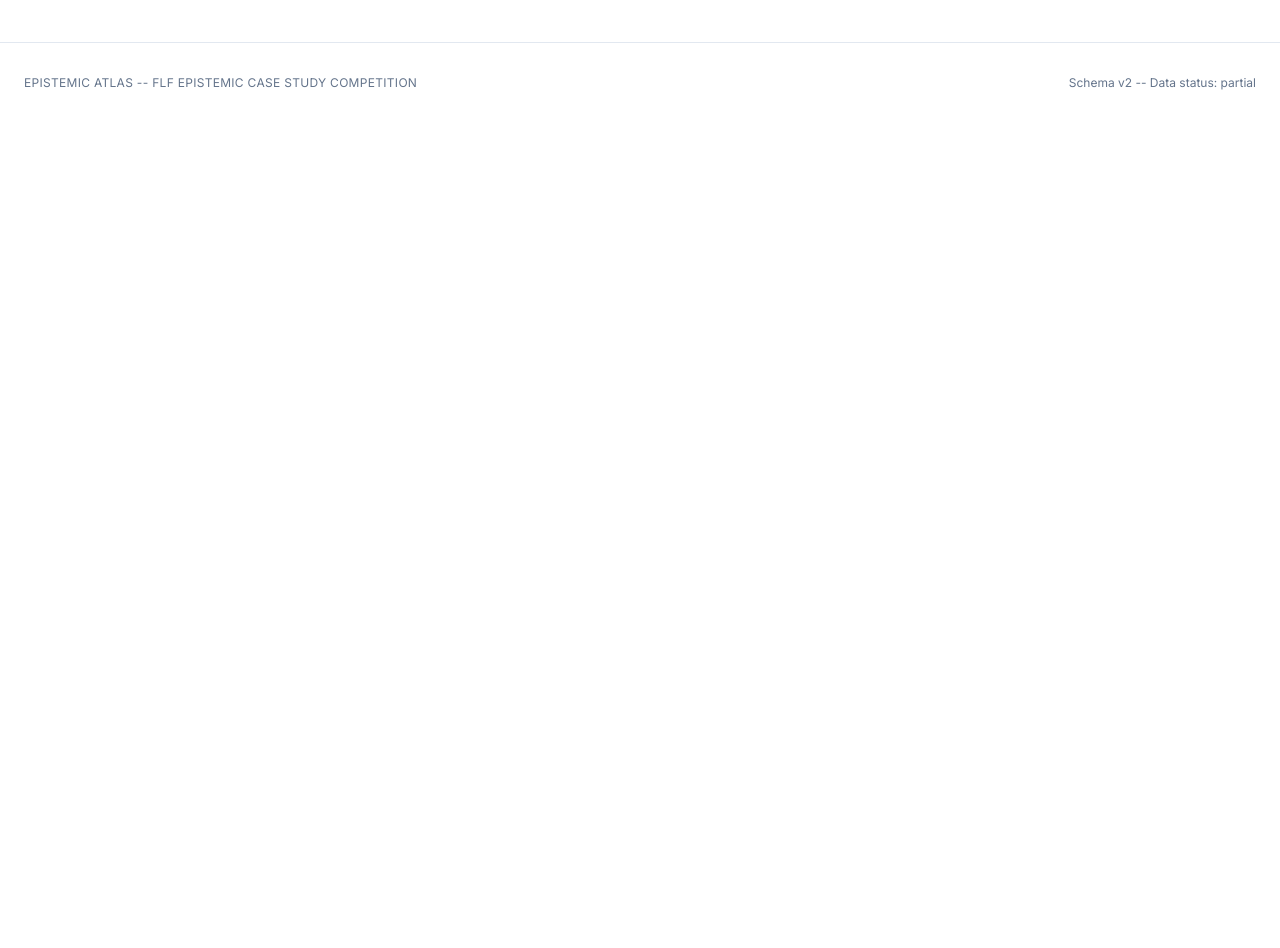
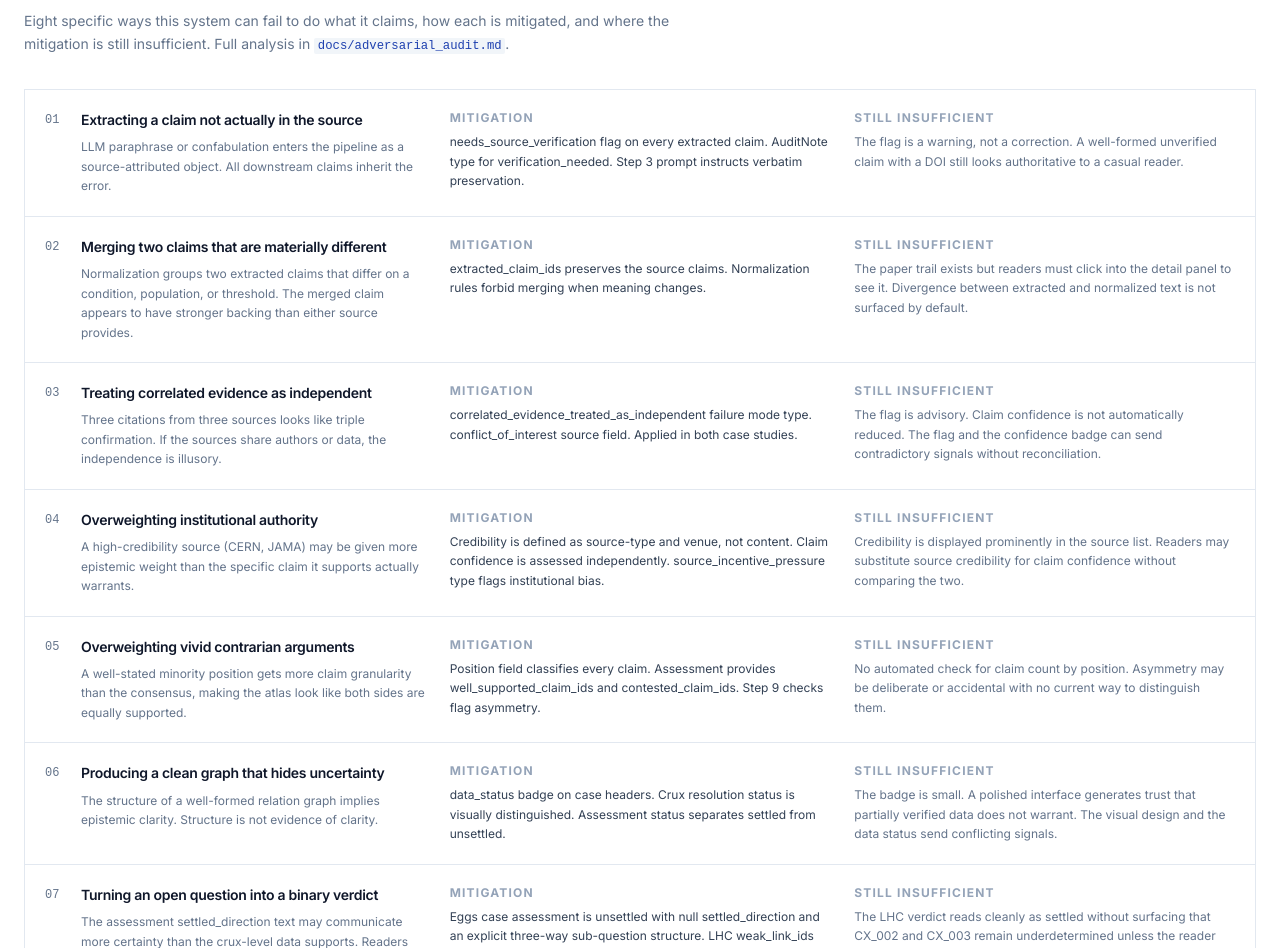
Before and after one commit to agentjakey/epistemic-atlas, a Next.js app: page /evaluation in a window 1280 px wide. Shown: the part 2884-3832 px from the top of the page. Before the commit the page ends 3007 px from the top, so only its background shows below. Built offline with nearby package versions, Linux system fonts and the light colour scheme.

Commit message:
feedback, audit, alignment

```diff
--- a/app/evaluation/page.tsx
+++ b/app/evaluation/page.tsx
@@ -136,6 +136,94 @@ export default function EvaluationPage() {
           </div>
         </div>
       </div>
+
+      <div className="mt-16 pt-10 border-t border-page-border">
+        <h2 className="section-heading mb-2">Adversarial self-audit</h2>
+        <p className="text-sm text-ink-faint mb-8 max-w-2xl leading-relaxed">
+          Eight specific ways this system can fail to do what it claims, how each is
+          mitigated, and where the mitigation is still insufficient. Full analysis in{' '}
+          <code className="text-accent">docs/adversarial_audit.md</code>.
+        </p>
+        <div className="space-y-0 border border-page-border">
+          {auditItems.map((item, i) => (
+            <div
+              key={item.label}
+              className={`p-5 grid grid-cols-12 gap-6 ${
+                i < auditItems.length - 1 ? 'border-b border-page-border' : ''
+              }`}
+            >
+              <div className="col-span-12 lg:col-span-4">
+                <div className="flex items-start gap-3 mb-2">
+                  <span className="text-xs font-mono text-ink-faint shrink-0 mt-0.5 w-6">
+                    {String(i + 1).padStart(2, '0')}
+                  </span>
+                  <h3 className="text-sm font-semibold text-ink leading-snug">{item.label}</h3>
+                </div>
+                <p className="text-xs text-ink-faint leading-relaxed ml-9">{item.risk}</p>
+              </div>
+              <div className="col-span-12 lg:col-span-4">
+                <p className="text-xs section-heading mb-1.5">Mitigation</p>
+                <p className="text-xs text-ink-light leading-relaxed">{item.mitigation}</p>
+              </div>
+              <div className="col-span-12 lg:col-span-4">
+                <p className="text-xs section-heading mb-1.5">Still insufficient</p>
+                <p className="text-xs text-ink-faint leading-relaxed">{item.gap}</p>
+              </div>
+            </div>
+          ))}
+        </div>
+      </div>
     </div>
   )
 }
+
+const auditItems = [
+  {
+    label: 'Extracting a claim not actually in the source',
+    risk: 'LLM paraphrase or confabulation enters the pipeline as a source-attributed object. All downstream claims inherit the error.',
+    mitigation: 'needs_source_verification flag on every extracted claim. AuditNote type for verification_needed. Step 3 prompt instructs verbatim preservation.',
+    gap: 'The flag is a warning, not a correction. A well-formed unverified claim with a DOI still looks authoritative to a casual reader.',
+  },
+  {
+    label: 'Merging two claims that are materially different',
+    risk: 'Normalization groups two extracted claims that differ on a condition, population, or threshold. The merged claim appears to have stronger backing than either source provides.',
+    mitigation: 'extracted_claim_ids preserves the source claims. Normalization rules forbid merging when meaning changes.',
+    gap: 'The paper trail exists but readers must click into the detail panel to see it. Divergence between extracted and normalized text is not surfaced by default.',
+  },
+  {
+    label: 'Treating correlated evidence as independent',
+    risk: 'Three citations from three sources looks like triple confirmation. If the sources share authors or data, the independence is illusory.',
+    mitigation: 'correlated_evidence_treated_as_independent failure mode type. conflict_of_interest source field. Applied in both case studies.',
+    gap: 'The flag is advisory. Claim confidence is not automatically reduced. The flag and the confidence badge can send contradictory signals without reconciliation.',
+  },
+  {
+    label: 'Overweighting institutional authority',
+    risk: 'A high-credibility source (CERN, JAMA) may be given more epistemic weight than the specific claim it supports actually warrants.',
+    mitigation: 'Credibility is defined as source-type and venue, not content. Claim confidence is assessed independently. source_incentive_pressure type flags institutional bias.',
+    gap: 'Credibility is displayed prominently in the source list. Readers may substitute source credibility for claim confidence without comparing the two.',
+  },
+  {
+    label: 'Overweighting vivid contrarian arguments',
+    risk: 'A well-stated minority position gets more claim granularity than the consensus, making the atlas look like both sides are equally supported.',
+    mitigation: 'Position field classifies every claim. Assessment provides well_supported_claim_ids and contested_claim_ids. Step 9 checks flag asymmetry.',
+    gap: 'No automated check for claim count by position. Asymmetry may be deliberate or accidental with no current way to distinguish them.',
+  },
+  {
+    label: 'Producing a clean graph that hides uncertainty',
+    risk: 'The structure of a well-formed relation graph implies epistemic clarity. Structure is not evidence of clarity.',
+    mitigation: 'data_status badge on case headers. Crux resolution status is visually distinguished. Assessment status separates settled from unsettled.',
+    gap: 'The badge is small. A polished interface generates trust that partially verified data does not warrant. The visual design and the data status send conflicting signals.',
+  },
+  {
+    label: 'Turning an open question into a binary verdict',
+    risk: 'The assessment settled_direction text may communicate more certainty than the crux-level data supports. Readers anchor on the verdict and miss the qualifications.',
+    mitigation: 'Eggs case assessment is unsettled with null settled_direction and an explicit three-way sub-question structure. LHC weak_link_ids and unresolved cruxes are recorded.',
+    gap: 'The LHC verdict reads cleanly as settled without surfacing that CX_002 and CX_003 remain underdetermined unless the reader inspects the crux list.',
+  },
+  {
+    label: 'Creating false confidence through visual polish',
+    risk: 'A well-designed interface communicates competence. Competence applied to a working draft produces misplaced trust.',
+    mitigation: 'data_status: partial is displayed in the header. Limitations page and writeup are explicit about verification status.',
+    gap: 'The badge does not dominate. Claim-level UI does not communicate aggregate unverified status unless the reader opens a detail panel. Visual clarity should be earned by verification, not assumed.',
+  },
+]
```
Also changed, not shown: 3 other files (tests, documents, lock files or other folders).
